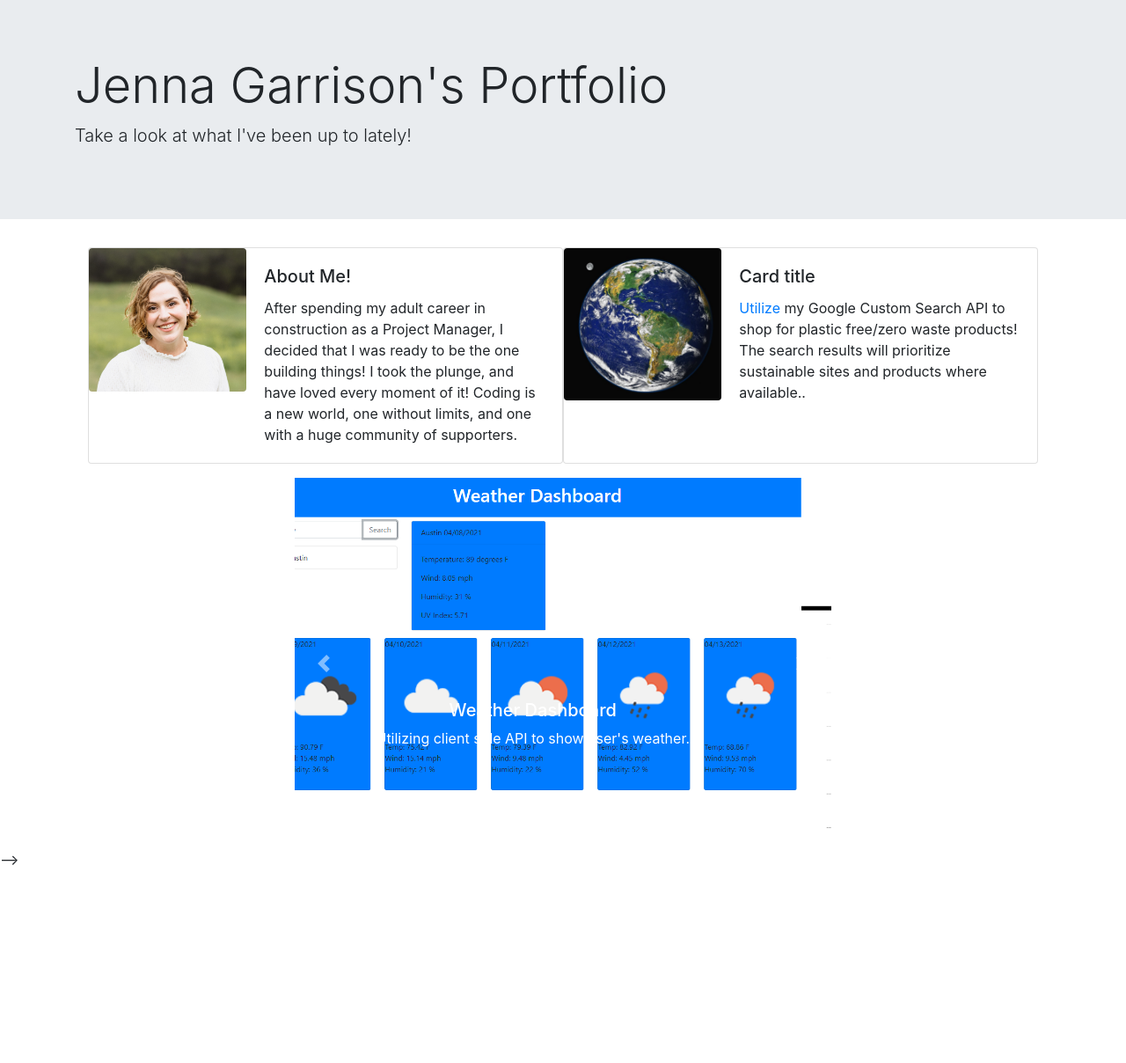
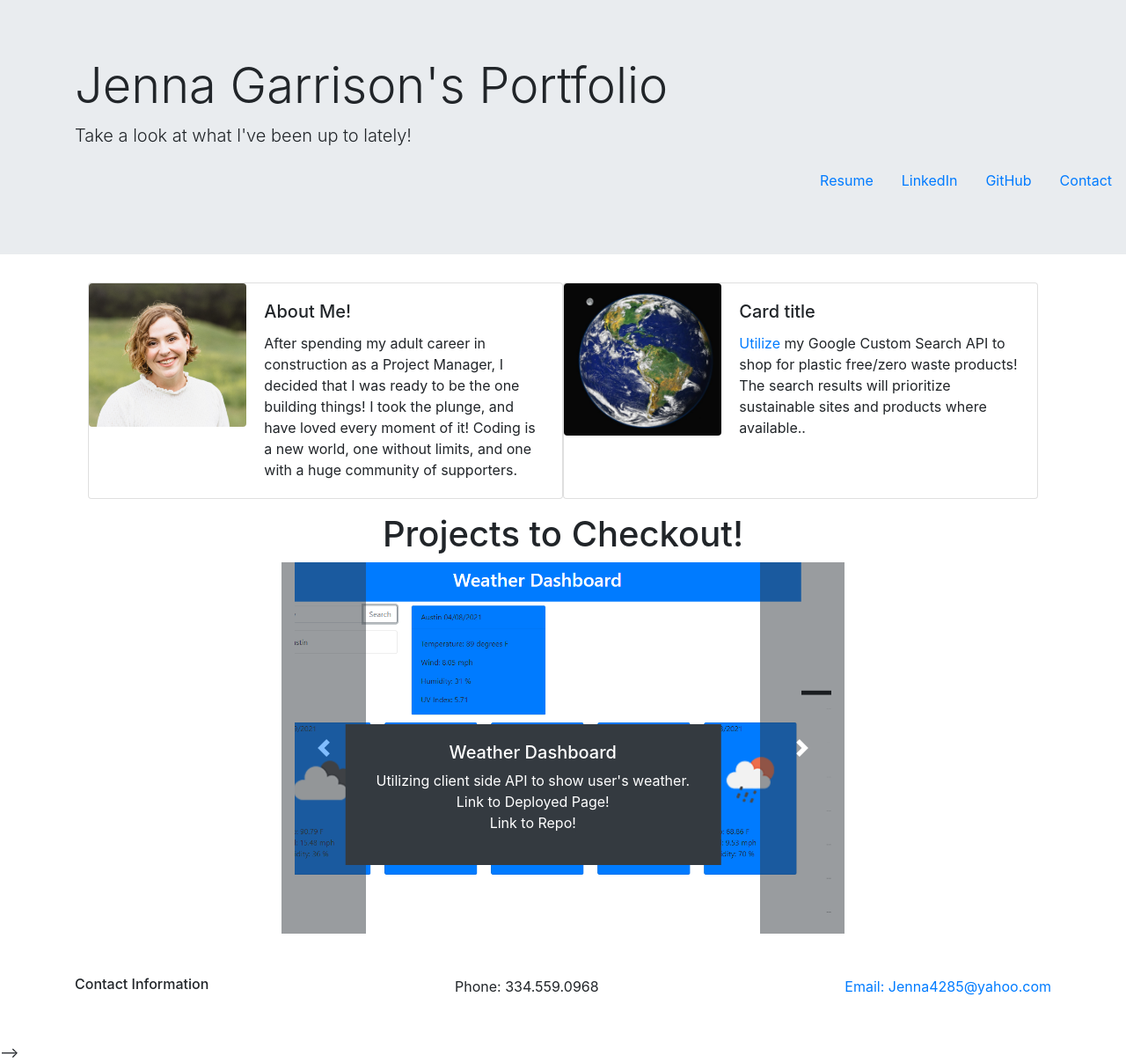
Before and after one commit to jenna4285/JennaGarrison, a plain HTML site: page index.html in a window 1280 px wide. Shown: the whole page at 88% size. Before the commit the page ends 989 px from the top, so only its background shows below. Drawn offline with nearby package versions, Linux system fonts and the light colour scheme.

Commit message:
updating project link

```diff
--- a/index.html
+++ b/index.html
@@ -14,6 +14,20 @@
         <h1 class="display-4">Jenna Garrison's Portfolio</h1>
         <p class="lead">Take a look at what I've been up to lately!</p>
       </div>
+      <ul class="nav justify-content-end">
+        <li class="nav-item">
+          <a class="nav-link" href="/Images/Jenna Garrison Resume - Current.pdf" target="_blank">Resume</a>
+        </li>
+        <li class="nav-item">
+          <a class="nav-link" href="http://www.linkedin.com/in/jennaholkgarrison" target="_blank">LinkedIn</a>
+        </li>
+        <li class="nav-item">
+          <a class="nav-link" href="https://github.com/jenna4285" target="_blank">GitHub</a>
+        </li>
+        <li class="nav-item">
+          <a class="nav-link" href="#contact" target="_blank">Contact</a>
+        </li>
+      </ul>
     </div>
     <!-- Nav Bar -->
     <!-- about me -->
@@ -48,6 +62,7 @@
     </div>
   </div>
     <!-- Project Carousel -->
+    <h1 class="d-flex justify-content-center">Projects to Checkout!</h1>
     <div class="d-flex justify-content-center">
       <div id="carouselExampleCaptions" class="carousel slide col-6 " data-ride="carousel">
       <ol class="carousel-indicators">
@@ -58,36 +73,69 @@
       <div class="carousel-inner">
         <div class="carousel-item active">
           <img src="/Images/WeatherDashboard.PNG" class="d-block w-100" alt="...">
-          <div class="carousel-caption d-none d-md-block">
+          <div class="carousel-caption d-none d-md-block text-white bg-dark">
             <h5>Weather Dashboard</h5>
-            <p>Utilizing client side API to show user's weather.</p>
+            <p>Utilizing client side API to show user's weather.<br>
+            <a href="https://jenna4285.github.io/WeatherDashboard/ " target="_blank" class="text-white bg-dark">Link to Deployed Page!</a><br>
+            <a href="https://github.com/jenna4285/WeatherDashboard" target="_blank" class="text-white bg-dark">Link to Repo!</a>
+          </p>
           </div>
         </div>
         <div class="carousel-item">
           <img src="/Images/WorkDay.PNG" class="d-block w-100" alt="...">
-          <div class="carousel-caption d-none d-md-block">
+          <div class="carousel-caption d-none d-md-block text-white bg-dark">
             <h5>Daily Planner</h5>
-            <p>Using dynamically created HTML elements to display daily activities.</p>
+            <p>Using dynamically created HTML elements to display daily activities. <br>
+              <a href="https://jenna4285.github.io/WorkDayScheduler/ " target="_blank" class="text-white bg-dark">Link to Deployed Page!</a><br>
+              <a href="https://github.com/jenna4285/WorkDayScheduler" target="_blank" class="text-white bg-dark">Link to Repo!</a>
+            </p>
           </div>
         </div>
         <div class="carousel-item">
           <img src="/Images/NewInTown.PNG" class="d-block w-100" alt="...">
-          <div class="carousel-caption d-none d-md-block">
+          <div class="carousel-caption d-none d-md-block text-white bg-dark">
             <h5>New In Town</h5>
-            <p>Using two client side API's to present travelers with AIRbnb and Event options.</p>
+            <p>Using two client side API's to present travelers with AIRbnb and Event options. <br>
+              <a href="https://rutherford87.github.io/NewInTown/ " target="_blank" class="text-white bg-dark">Link to Deployed Page!</a> <br>
+              <a href="https://github.com/rutherford87/NewInTown" target="_blank" class="text-white bg-dark">Link to Repo!</a>
+            </p>
+          </div>
+        </div>
+        <div class="carousel-item">
+          <img src="/Images/Foodie.PNG" class="d-block w-100" alt="...">
+          <div class="carousel-caption d-none d-md-block text-white bg-dark">
+            <h5>Foodie Digest</h5>
+            <p>Utilize 3rd party API & cloud database to search for receipes, save favorites, and return saved recipes.<br>
+              <a href="https://foodie-digest.herokuapp.com/" target="_blank" class="text-white bg-dark">Link to Deployed Page!</a><br>
+              <a href="https://github.com/Jgreenwell93/Foodies-Digest" target="_blank" class="text-white bg-dark">Link to Repo!</a>
+            </p>
           </div>
         </div>
       </div>
-      <a class="carousel-control-prev" href="#carouselExampleCaptions" role="button" data-slide="prev">
+      <div>
+      <a class="carousel-control-prev bg-dark" href="#carouselExampleCaptions" role="button" data-slide="prev">
         <span class="carousel-control-prev-icon" aria-hidden="true"></span>
         <span class="sr-only">Previous</span>
       </a>
-      <a class="carousel-control-next" href="#carouselExampleCaptions" role="button" data-slide="next">
+      </div>
+      <a class="carousel-control-next bg-dark" href="#carouselExampleCaptions" role="button" data-slide="next">
         <span class="carousel-control-next-icon" aria-hidden="true"></span>
         <span class="sr-only">Next</span>
       </a>
     </div>
   </div>
+    <footer class="container py-5">
+      <ul class="nav d-flex justify-content-between">
+        <li><h6 class="nav-item">Contact Information</h6></li>
+        <li class="nav-item">
+         Phone: 334.559.0968
+        </li>
+        <li class="nav-item"><a href="mailto: jenna4285@yahoo.com" target="_blank">Email: Jenna4285@yahoo.com</a></li>
+      </ul>
+    </footer>
+
+
+
 
 
 
```
Also changed, not shown: Images/Foodie.PNG (added), 1 other file.
